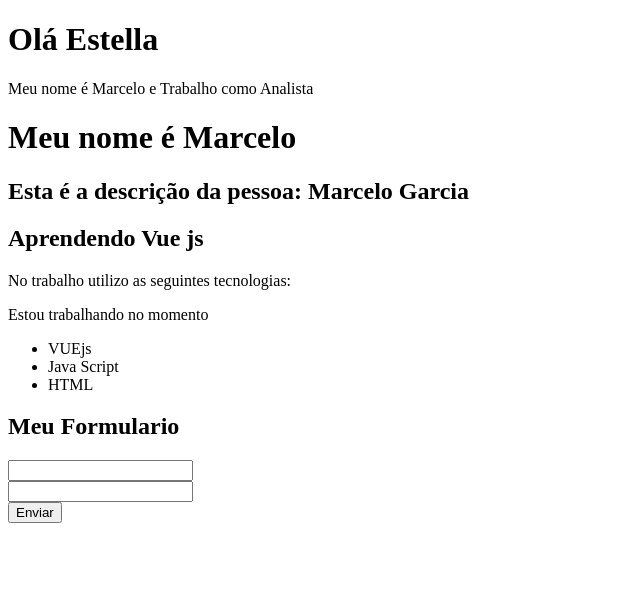
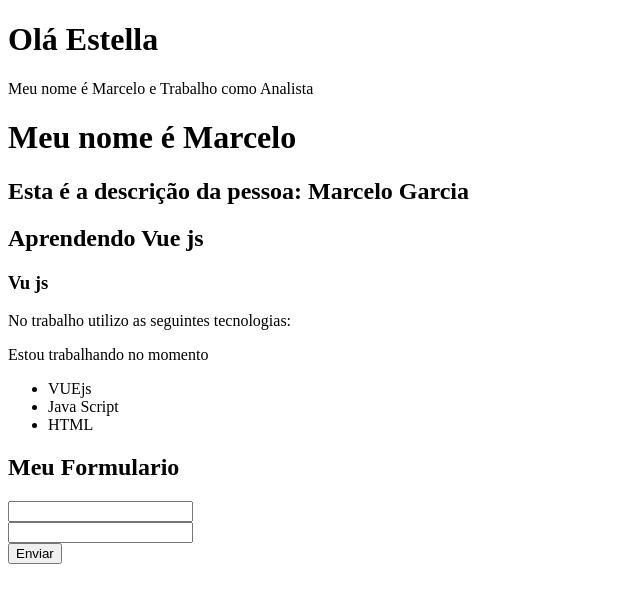
Before and after one commit to marcelogarciass/2_projeto_vue, a Vue app: page / in a window 1280 px wide. Shown: the top 602 px of the page, without its empty margins (0-640 px from the left). Built offline with nearby package versions, Linux system fonts and the light colour scheme.

Commit message:
correção-2

```diff
--- a/src/components/Info.vue
+++ b/src/components/Info.vue
@@ -1,6 +1,7 @@
 <template>
     <div>
         <h2>Aprendendo Vue js</h2>
+        <h3>Vu js</h3>
         <p>No trabalho utilizo as seguintes tecnologias:</p>
         <p v-if="esta_trabalhando" > Estou trabalhando no momento</p>
         <p v-else>Preciso me recolocar no mercado</p>
```
